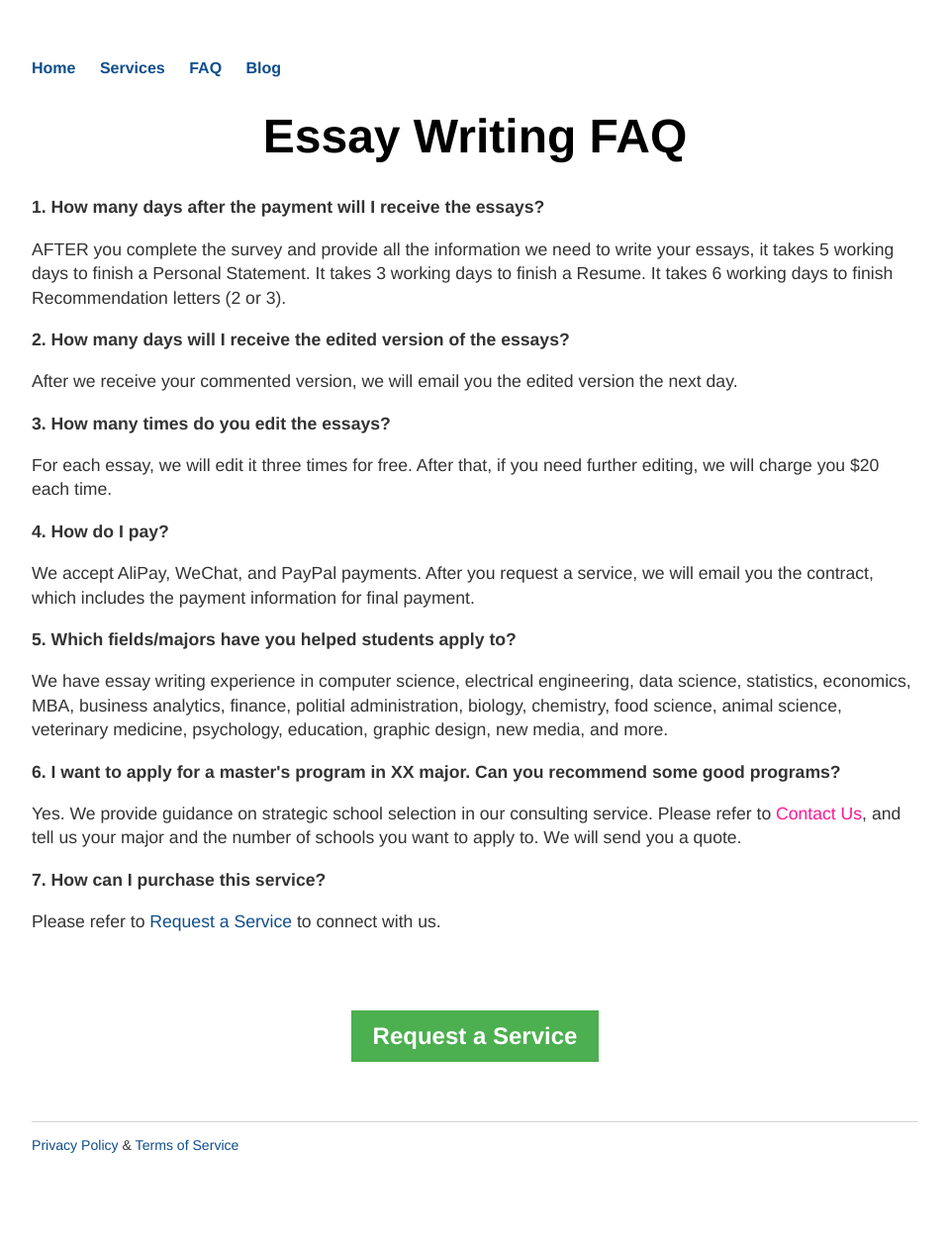
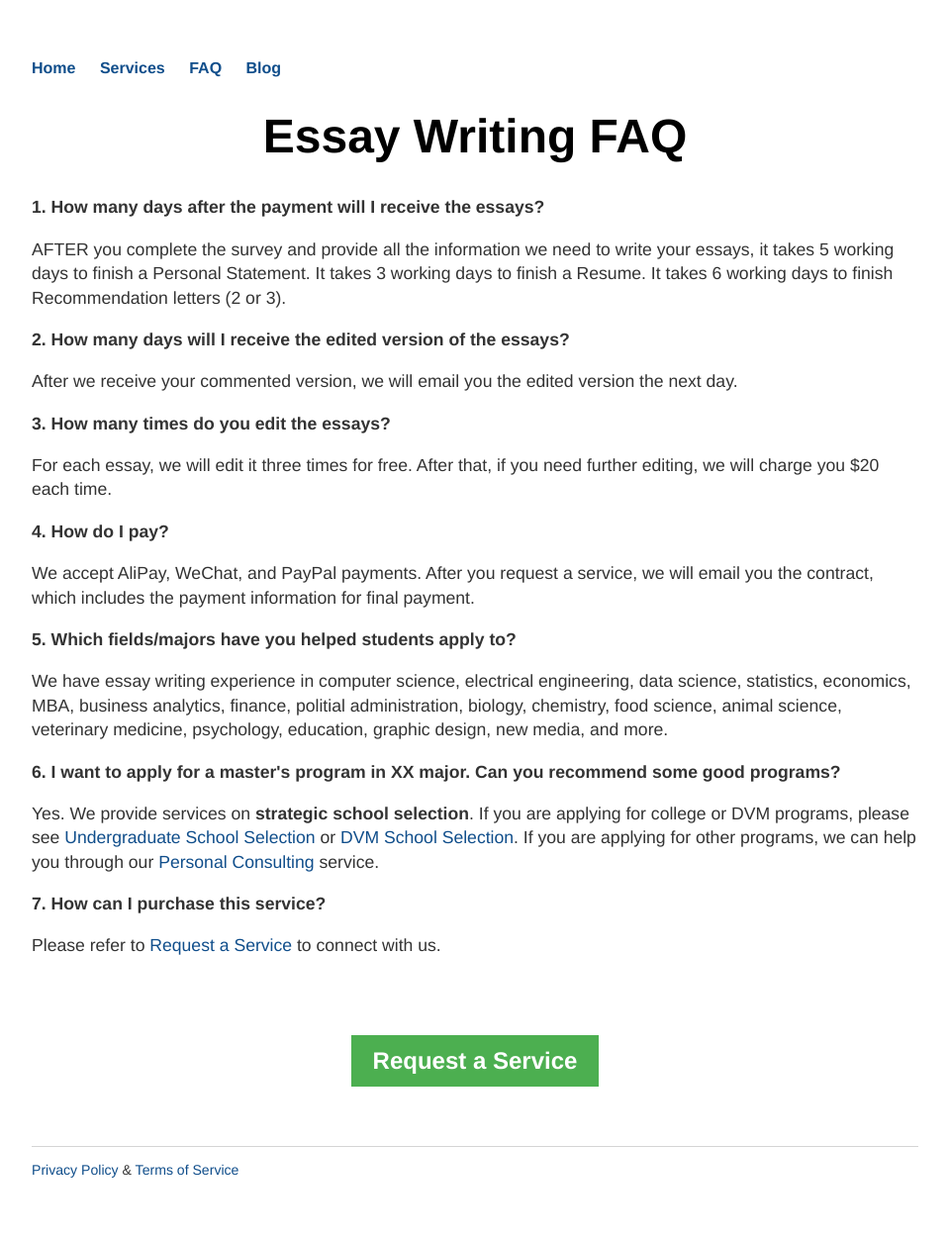
Before and after one commit to RagingTiger/PnFTech.github.io, a Jekyll site: the page built from essay_faq/index.html, in a window 1280 px wide. Shown: the whole page at 99% size, without its empty margins (160-1119 px from the left). Built offline with Jekyll 4.4.1, drawn with Linux system fonts in a browser that asks for light colours; before the commit the page ends 1228 px from its top, so only the background shows below that.

Commit message:
edited essay faq

```diff
--- a/essay_faq/index.html
+++ b/essay_faq/index.html
@@ -35,10 +35,11 @@ title: TEssay Analytics | Essay Writing FAQ
 
 	<p><b>6. I want to apply for a master's program in XX major. Can you recommend
 		some good programs?</b></p>
-	<p>Yes. We provide guidance on strategic school selection in our consulting service.
-		Please refer to <a class="colorlink" href="/request">Contact Us</a>, and
-		tell us your major and the number of schools you want to apply to. We will
-		send you a quote.</p>
+	<p>Yes. We provide services on <b>strategic school selection</b>. If you are applying
+		for college or DVM programs, please see <a href="/triple_s">Undergraduate School Selection</a>
+		or <a href="/dvm_school_selection">DVM School Selection</a>. If you are
+		applying for other programs, we can help you through our <a href="/consulting">Personal Consulting</a> service.
+	</p>
 
 	<p><b>7. How can I purchase this service?</b></p>
 	<p>Please refer to <a href="/request">Request a Service</a> to connect with us.</p>
```
